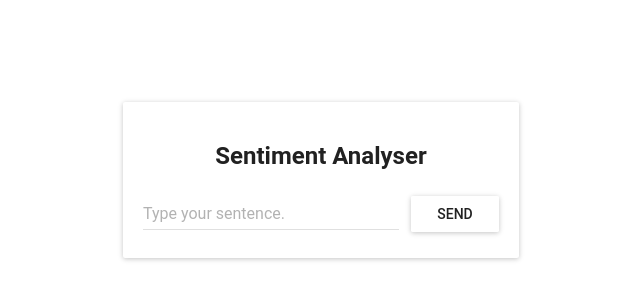
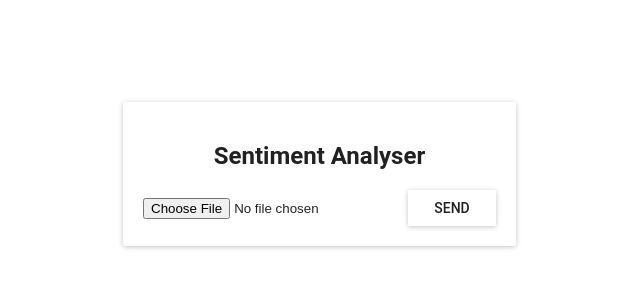
Before and after one commit to elashchenov/sa-frontend, a React (Create React App) app: page / in a window 1280 px wide. Shown: the part 248-548 px from the top of the page, without its empty margins (317-957 px from the left). Built offline with nearby package versions, Linux system fonts and the light colour scheme.

Commit message:
change app.js

```diff
--- a/src/App.js
+++ b/src/App.js
@@ -1,7 +1,6 @@
 import React, {Component} from 'react';
 import './App.css';
 import MuiThemeProvider from 'material-ui/styles/MuiThemeProvider';
-import TextField from 'material-ui/TextField';
 import RaisedButton from 'material-ui/RaisedButton';
 import Paper from 'material-ui/Paper';
 import Polarity from "./components/Polarity";
@@ -14,32 +13,38 @@ class App extends Component {
   constructor(props) {
     super(props);
     this.state = {
-            sentence: '',
+      img: null,
       polarity: undefined
     };
   };
 
   analyzeSentence() {
-        fetch('http://127.0.0.1:57744/sentiment', {
+    const { img } = this.state;
+    fetch('http://localhost:8080/sentiment', {
       method: 'POST',
       headers: {
         'Content-Type': 'application/json'
       },
-            body: JSON.stringify({sentence: this.textField.getValue()})
+      body: JSON.stringify({sentence: 'This'})
     })
       .then(response => response.json())
       .then(data => this.setState(data));
   }
 
-    onEnterPress = e => {
-        if (e.key === 'Enter') {
-            this.analyzeSentence();
+  handleImage(e) {
+    const blob = e.target.files[0];
+
+    const reader = new FileReader();
+    reader.readAsDataURL(blob);
+    reader.onloadend = () => {
+      this.setState({ img: reader.result })
     }
-    };
+  }
 
   render() {
-        const polarityComponent = this.state.polarity !== undefined ?
-            <Polarity sentence={this.state.sentence} polarity={this.state.polarity}/> :
+    const { polarity, sentence, img } = this.state;
+    const polarityComponent = polarity !== undefined ?
+      <Polarity sentence={sentence} polarity={polarity}/> :
       null;
 
     return (
@@ -47,9 +52,11 @@ class App extends Component {
         <div className="centerize">
           <Paper zDepth={1} className="content">
             <h2>Sentiment Analyser</h2>
-                        <TextField ref={ref => this.textField = ref} onKeyUp={this.onEnterPress.bind(this)}
-                                   hintText="Type your sentence."/>
-                        <RaisedButton  label="Send" style={style} onClick={this.analyzeSentence.bind(this)}/>
+            {img && <img src={img} alt="Red dot" />}
+            <label>
+              <input type="file" onChange={this.handleImage.bind(this)} />
+            </label>
+            <RaisedButton label="Send" style={style} onClick={this.analyzeSentence.bind(this)}/>
             {polarityComponent}
           </Paper>
         </div>
```
Lines whose indentation alone changed are shown as unchanged.
